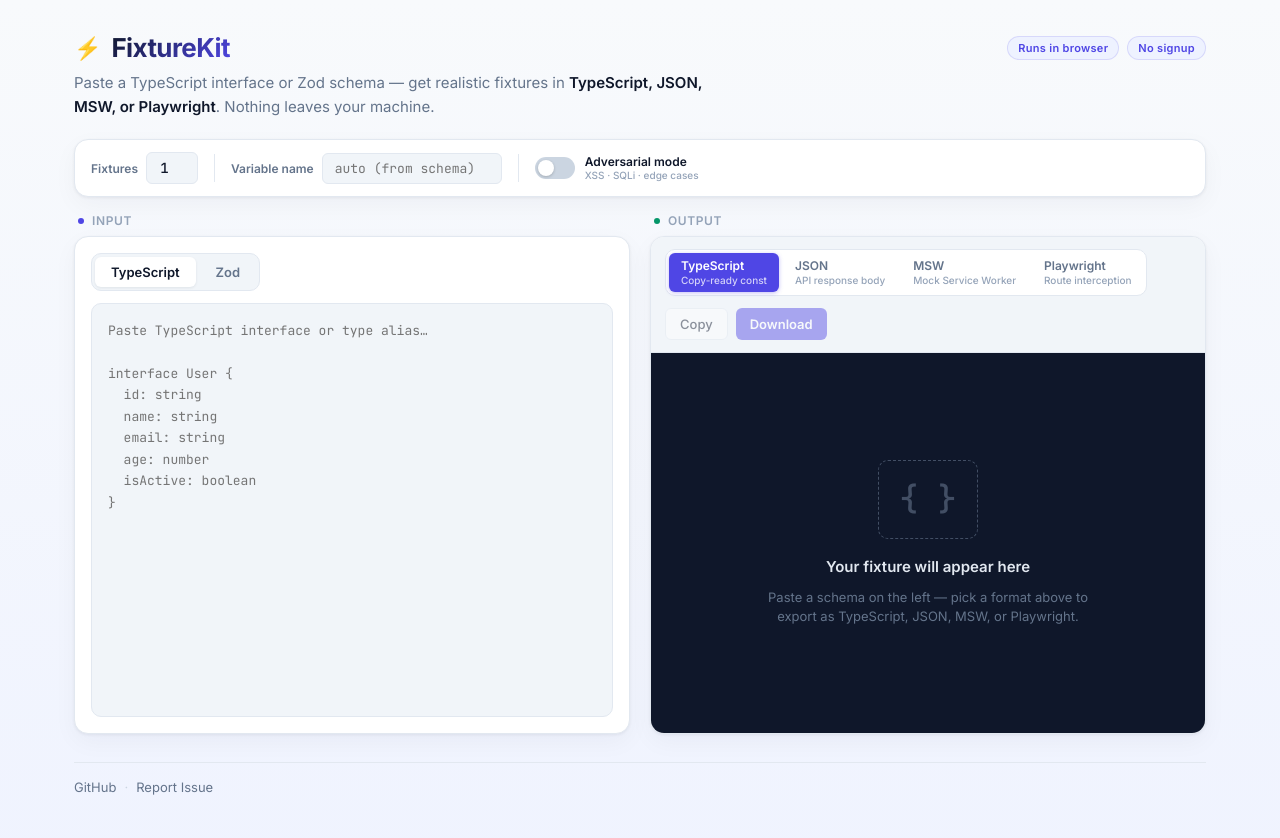
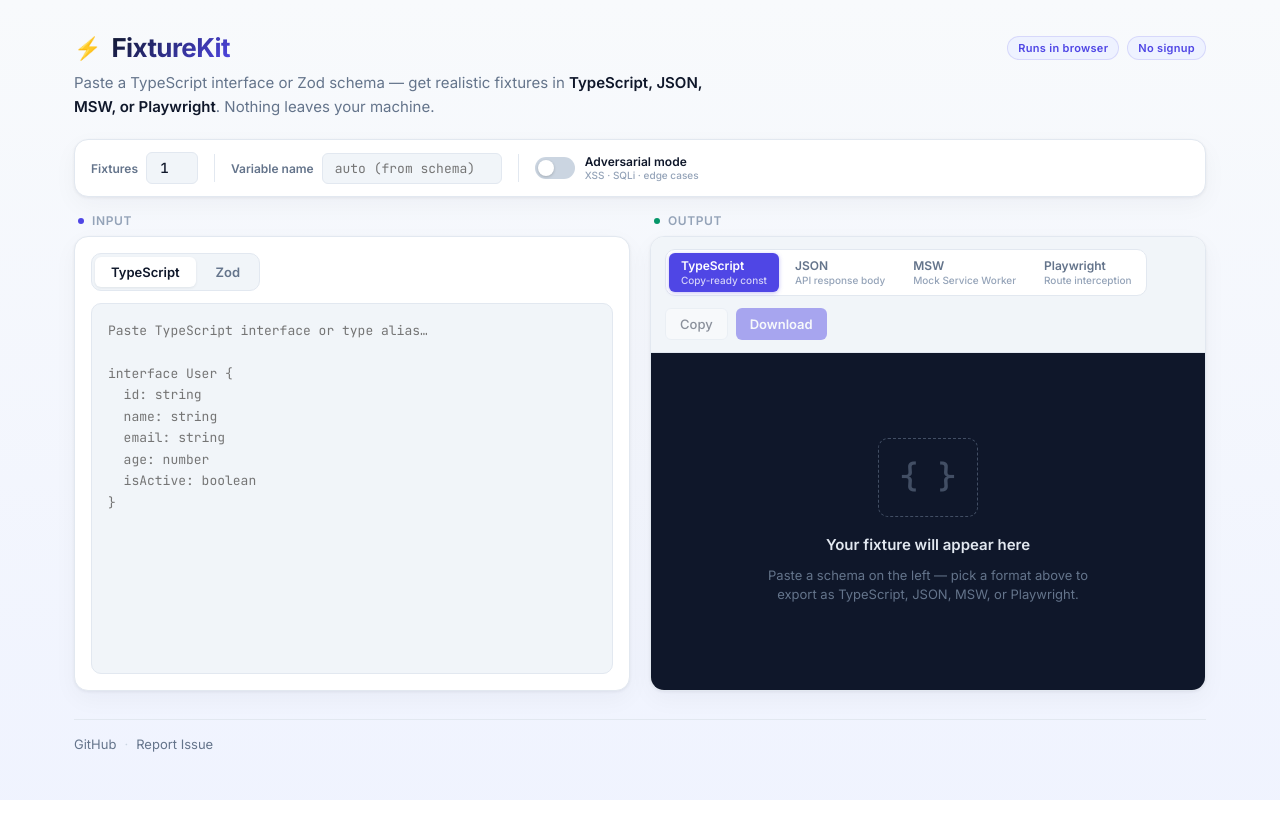
Before and after one commit to Wasef-Hussain/FixtureKit, a React (Vite) app: page / in a window 1280 px wide. Shown: the top 838 px of the page. After the commit the page ends 800 px from the top, so only its background shows below. Built offline with nearby package versions, Linux system fonts and the light colour scheme.

Commit message:
Refactor component styles for improved layout consistency
- Updated App.tsx to set height to 100vh and added box-sizing for better layout control.
- Adjusted InputPane.tsx and OutputPane.tsx to set minHeight to 0, allowing for more flexible component sizing.

```diff
--- a/src/components/App.tsx
+++ b/src/components/App.tsx
@@ -87,7 +87,8 @@
     maxWidth: '1180px',
     margin: '0 auto',
     padding: '32px 24px 48px',
-    minHeight: '100vh',
+    height: '100vh',
+    boxSizing: 'border-box',
     display: 'flex',
     flexDirection: 'column',
     gap: '0',
@@ -162,7 +163,7 @@
     display: 'flex',
     flexDirection: 'column',
     minWidth: 0,
-    minHeight: '520px',
+    minHeight: 0,
     gap: '8px',
   },
   paneLabel: {
--- a/src/components/InputPane.tsx
+++ b/src/components/InputPane.tsx
@@ -114,7 +114,7 @@
     outline: 'none',
     background: color.surfaceMuted,
     color: color.text,
-    minHeight: '380px',
+    minHeight: 0,
   },
   loadingBanner: {
     display: 'flex',
--- a/src/components/OutputPane.tsx
+++ b/src/components/OutputPane.tsx
@@ -258,7 +258,7 @@
     whiteSpace: 'pre-wrap',
     wordBreak: 'break-all',
     overflowWrap: 'anywhere',
-    minHeight: '380px',
+    minHeight: 0,
   },
   empty: {
     display: 'flex',
@@ -268,7 +268,7 @@
     textAlign: 'center',
     padding: '48px 24px',
     height: '100%',
-    minHeight: '320px',
+    minHeight: 0,
   },
   emptyIcon: {
     fontSize: '32px',
```
